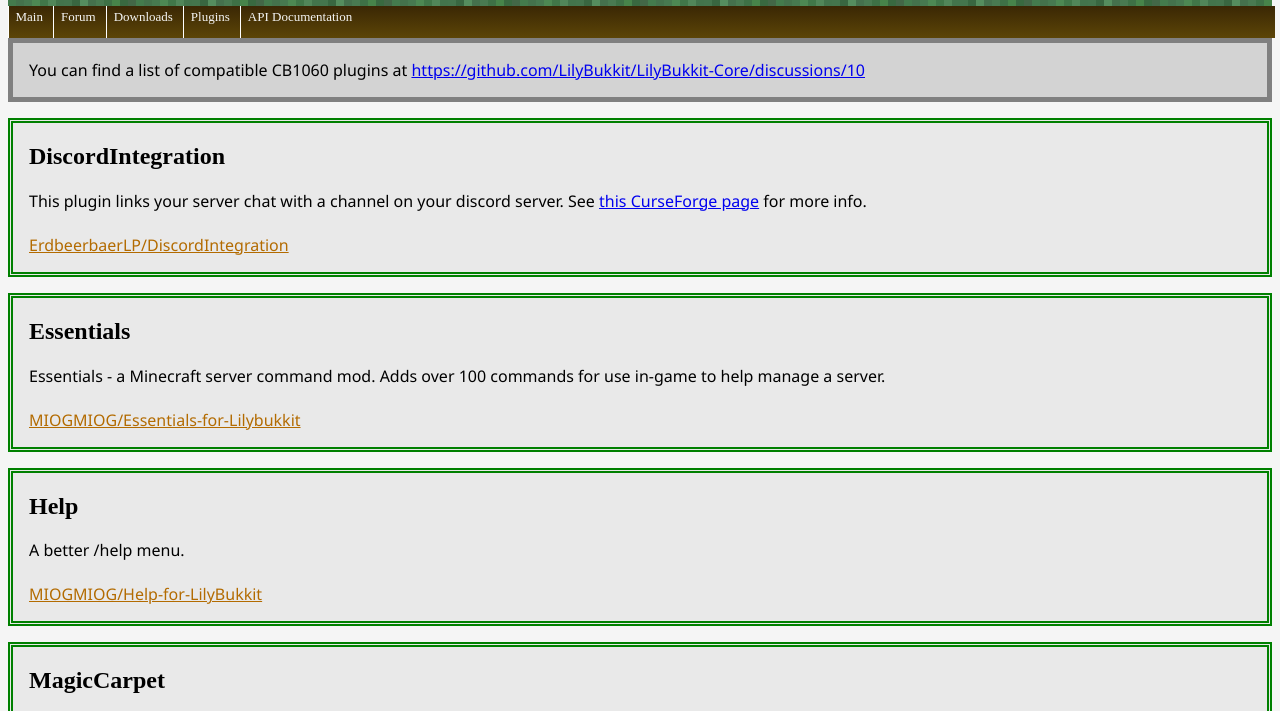
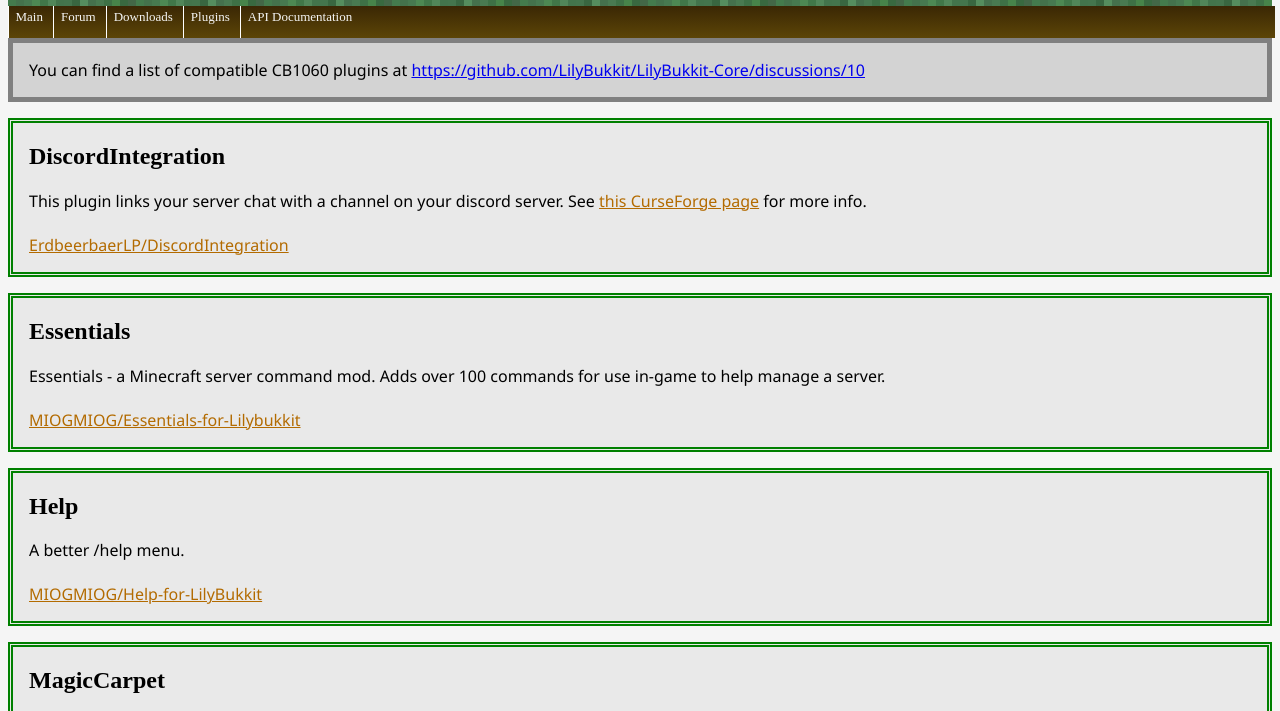
Before and after one commit to LilyBukkit/LilyBukkit.github.io, a plain HTML site: page plugins.html in a window 1280 px wide. Shown: the part 74-785 px from the top of the page. Drawn offline with Linux system fonts and the light colour scheme; a web font is replaced by a local one.

Commit message:
Minor styling tweak

```diff
--- a/style.css
+++ b/style.css
@@ -112,7 +112,7 @@ nav#topbar>a:hover {
     font-size: medium;
 }
 
-.plugin-box>a {
+.plugin-box a {
     color: rgb(179, 107, 0);
 }
 
```
